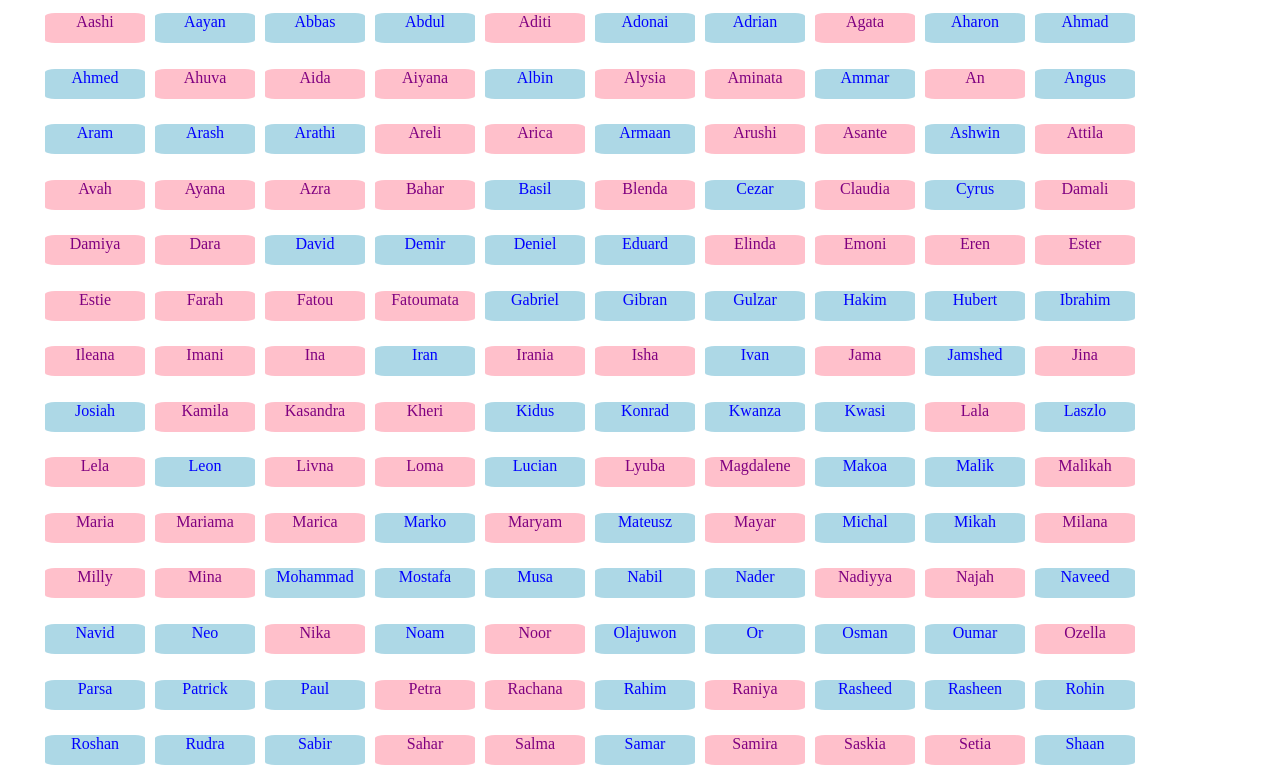
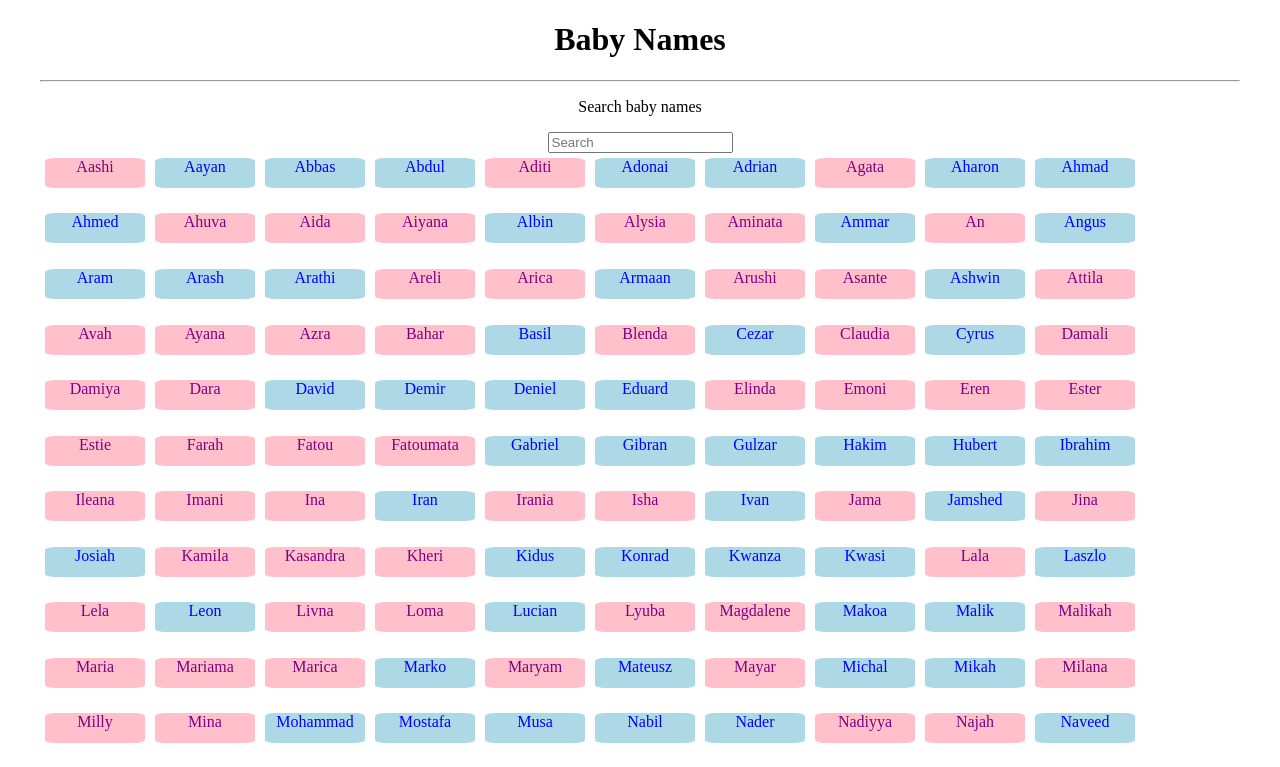
Before and after one commit to JacobCutts13/mark-react-baby-names, a React (Create React App) app: page / in a window 1280 px wide. Shown: the top 767 px of the page. Built offline with nearby package versions, Linux system fonts and the light colour scheme; the HTML template or start-up script is replaced by a standard one.

Commit message:
Added working search bar create main parent containing names and header as children

```diff
--- a/src/App.tsx
+++ b/src/App.tsx
@@ -1,8 +1,12 @@
-import BabyNames from "./components/names";
+import Main from "./components/main";
 import "./style.css";
 
 function App(): JSX.Element {
-  return <BabyNames />;
+  return (
+    <>
+      <Main />
+    </>
+  );
 }
 
 export default App;
--- /dev/null
+++ b/src/components/header.tsx
@@ -0,0 +1,8 @@
+export default function Header(): JSX.Element {
+  return (
+    <div className="header">
+      <h1>Baby Names</h1>
+      <hr />
+    </div>
+  );
+}
--- /dev/null
+++ b/src/components/main.tsx
@@ -0,0 +1,28 @@
+import { useState } from "react";
+import Header from "./header";
+import BabyNames from "./names";
+import { BabyNameProps } from "./name";
+import babyInfoArray from "../data/babyNamesData.json";
+
+export default function Main(): JSX.Element {
+  const [search, setSearch] = useState("");
+  const babySearchFilter = (babyInfo: BabyNameProps) =>
+    babyInfo.name.toLowerCase().includes(search.toLowerCase());
+  const babyInfoArrayFiltered: BabyNameProps[] =
+    babyInfoArray.filter(babySearchFilter);
+
+  return (
+    <>
+      <Header />
+      <div className="navbar">
+        <p>Search baby names </p>
+        <input
+          placeholder="Search"
+          value={search}
+          onChange={(e) => setSearch(e.target.value)}
+        />
+      </div>
+      <BabyNames babyInfoArray={babyInfoArrayFiltered} />
+    </>
+  );
+}
--- a/src/components/names.tsx
+++ b/src/components/names.tsx
@@ -1,10 +1,11 @@
 import BabyName from "./name";
 import { BabyNameProps } from "./name";
-import babyInfoArray from "../data/babyNamesData.json";
 import alphabetSorter from "../utils/alphabetSorter";
 
-export default function BabyNames(): JSX.Element {
-  const babyInfoArraySorted: BabyNameProps[] = babyInfoArray.sort(
+export default function BabyNames(props: {
+  babyInfoArray: BabyNameProps[];
+}): JSX.Element {
+  const babyInfoArraySorted: BabyNameProps[] = props.babyInfoArray.sort(
     (a: BabyNameProps, b: BabyNameProps) => alphabetSorter(a.name, b.name)
   );
 
--- a/src/style.css
+++ b/src/style.css
@@ -1,3 +1,14 @@
+.header {
+  text-align: center;
+  width: 1200px;
+  margin: 0px auto;
+}
+.navbar {
+  text-align: center;
+  width: 1200px;
+  margin: 0px auto;
+}
+
 .namem {
   text-align: center;
   color: blue;
--- a/src/utils/greet.ts
+++ /dev/null
@@ -1,3 +0,0 @@
-export function greet(name: string): string {
-  return `Hello, ${name}!`;
-}
```
Also changed, not shown: 1 other file (tests, documents, lock files or other folders).
